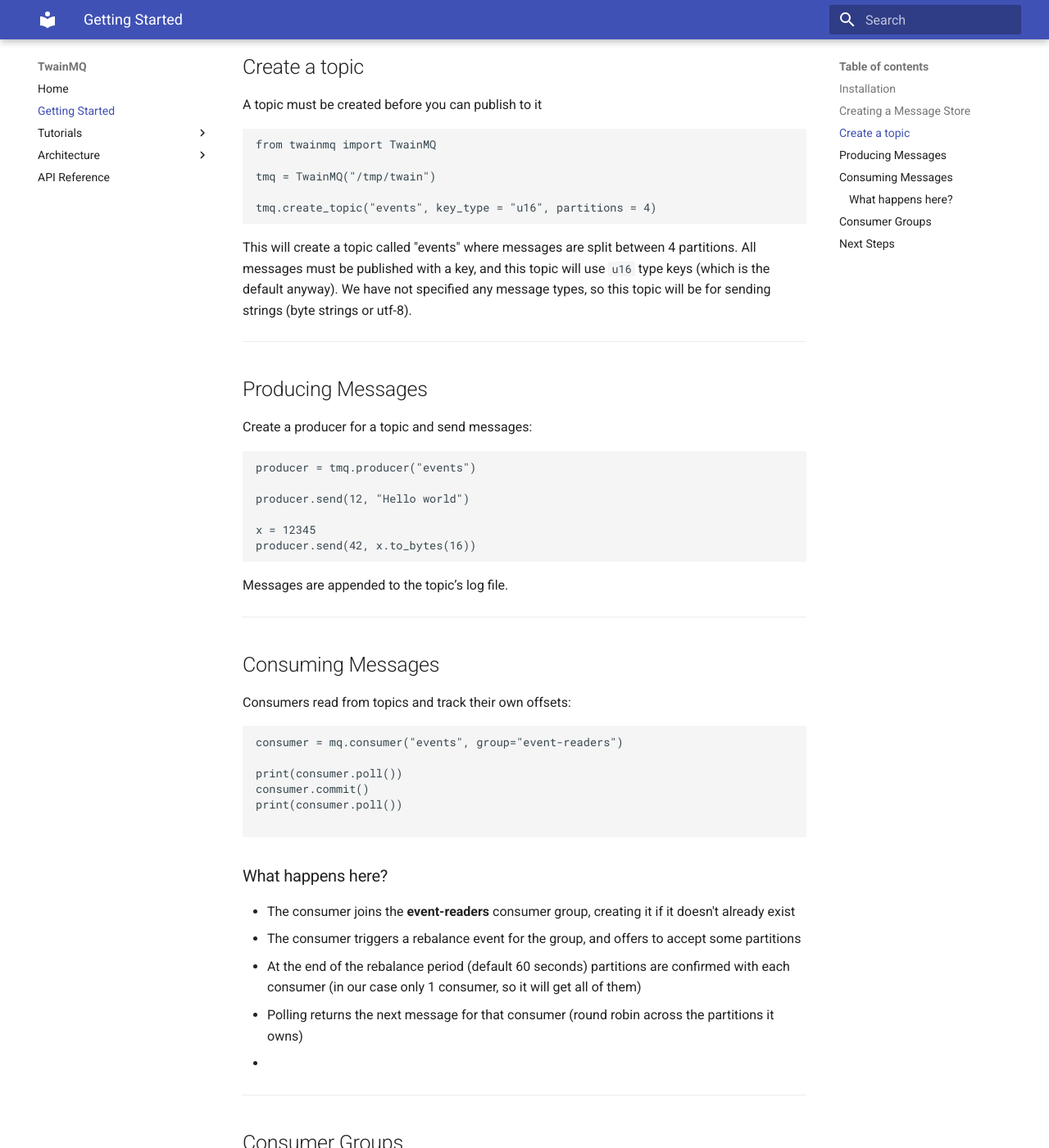
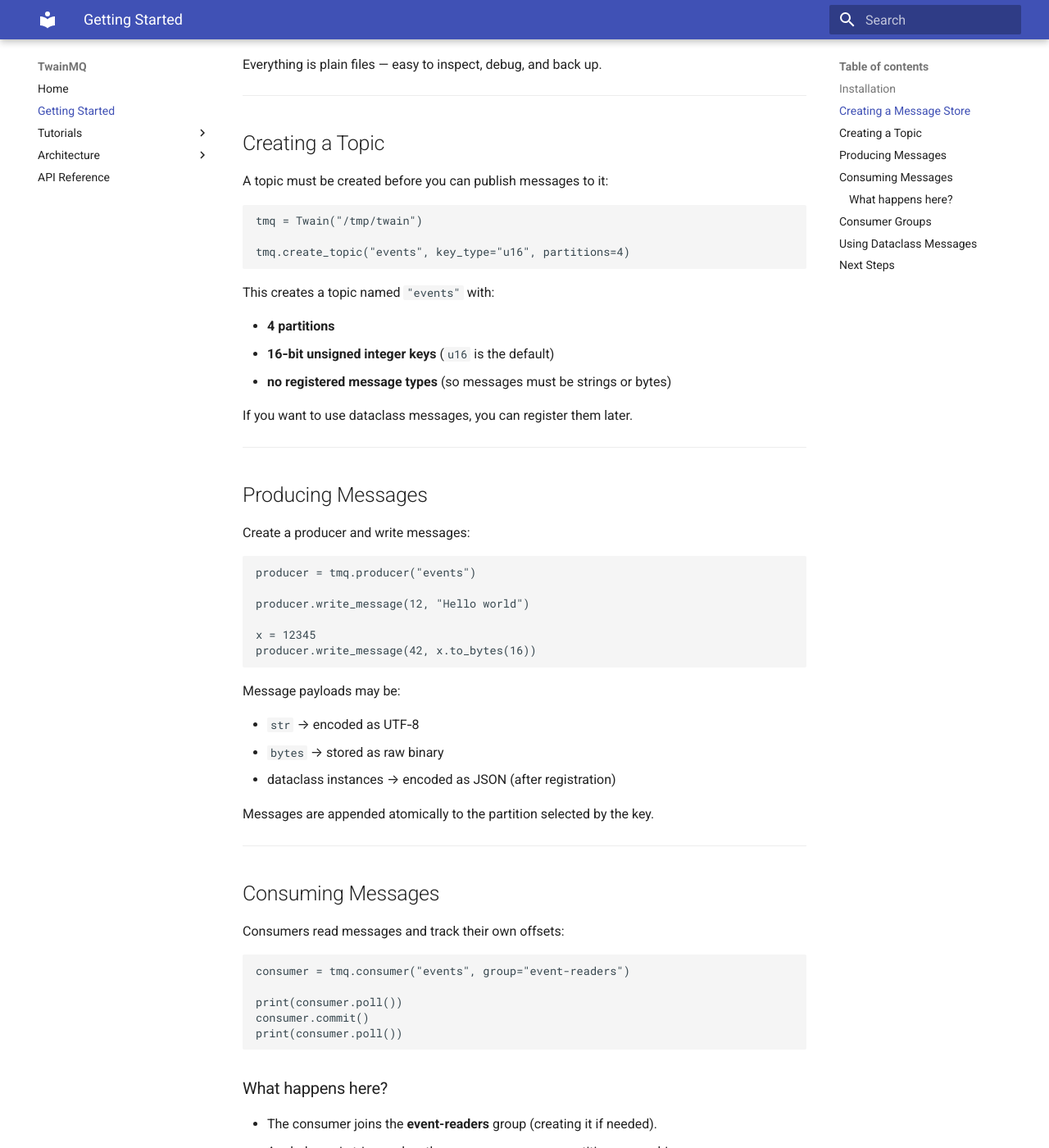
Before and after one commit to BlueRaven314/TwainMQ, an MkDocs documentation site: the page built from docs/getting-started.md, in a window 1280 px wide and 1400 px high, scrolled down 1029 px. Shown: the whole window at 82% size. Built offline with MkDocs 1.6.1 and Material for MkDocs 9.7.7, drawn with Linux system fonts in a browser that asks for light colours; some of the changed text lies outside the part shown.

Commit message:
Improved getting started documentation to match new names

````diff
--- a/docs/getting-started.md
+++ b/docs/getting-started.md
@@ -1,17 +1,17 @@
 # Getting Started
 
-This guide walks you through installing TwainMQ, creating your first topic, producing messages, and consuming them with a consumer group.
+This guide walks you through installing TwainMQ, creating your first topic, producing messages, and consuming them — including how consumer groups work.
+
+TwainMQ is intentionally simple: everything is stored as plain files, and producers/consumers are lightweight Python objects. If you know how to work with directories, you can understand TwainMQ.
 
 ---
 
 ## Installation
 
 TwainMQ is not yet published on PyPI, so install it directly from the repository:
-
 ```bash
 pip install git+https://github.com/BlueRaven314/TwainMQ.git
 ```
-
 Or clone the repo for development:
 
 ```bash
@@ -19,7 +19,6 @@
 cd TwainMQ
 pip install -e .
 ```
-
 ---
 
 ## Creating a Message Store
@@ -27,75 +26,85 @@
 TwainMQ stores all data in a directory you choose:
 
 ```python
-from twainmq import TwainMQ
+from twainmq import Twain
 
-mq = TwainMQ("/tmp/twain")
+mq = Twain("/tmp/twain")
 ```
-
 This directory will contain:
 
 - topic folders
 - partition files
-- offset tracking
-- consumer group metadata
+- consumer-group metadata
+- topic configuration (`.twc` files)
 
-Everything is plain files — easy to inspect and debug.
+Everything is plain files — easy to inspect, debug, and back up.
 
 ---
 
-## Create a topic
+## Creating a Topic
 
-A topic must be created before you can publish to it
+A topic must be created before you can publish messages to it:
 
 ```python
-from twainmq import TwainMQ
+tmq = Twain("/tmp/twain")
 
-tmq = TwainMQ("/tmp/twain")
-
-tmq.create_topic("events", key_type = "u16", partitions = 4)
+tmq.create_topic("events", key_type="u16", partitions=4)
 ```
 
-This will create a topic called "events" where messages are split between 4 partitions.  All messages must be published with a key, and this topic will use `u16` type keys (which is the default anyway).  We have not specified any message types, so this topic will be for sending strings (byte strings or utf-8).
+This creates a topic named `"events"` with:
+
+- **4 partitions**
+- **16‑bit unsigned integer keys** (`u16` is the default)
+- **no registered message types** (so messages must be strings or bytes)
+
+If you want to use dataclass messages, you can register them later.
 
 ---
 
 ## Producing Messages
 
-Create a producer for a topic and send messages:
+Create a producer and write messages:
 
 ```python
 producer = tmq.producer("events")
 
-producer.send(12, "Hello world")
+producer.write_message(12, "Hello world")
 
 x = 12345
-producer.send(42, x.to_bytes(16))
+producer.write_message(42, x.to_bytes(16))
 ```
 
-Messages are appended to the topic’s log file.
+Message payloads may be:
+
+- `str` → encoded as UTF‑8
+- `bytes` → stored as raw binary
+- dataclass instances → encoded as JSON (after registration)
+
+Messages are appended atomically to the partition selected by the key.
 
 ---
 
 ## Consuming Messages
 
-Consumers read from topics and track their own offsets:
+Consumers read messages and track their own offsets:
 
 ```python
-consumer = mq.consumer("events", group="event-readers")
+consumer = tmq.consumer("events", group="event-readers")
 
 print(consumer.poll())
 consumer.commit()
 print(consumer.poll())
-
 ```
 
 ### What happens here?
 
-- The consumer joins the **event-readers** consumer group, creating it if it doesn't already exist
-- The consumer triggers a rebalance event for the group, and offers to accept some partitions
-- At the end of the rebalance period (default 60 seconds) partitions are confirmed with each consumer (in our case only 1 consumer, so it will get all of them)
-- Polling returns the next message for that consumer (round robin across the partitions it owns)
--
+- The consumer joins the **event-readers** group (creating it if needed).
+- A rebalance is triggered so the group can agree on partition ownership.
+- After the rebalance window ends, partitions are assigned by consensus.
+- `poll()` returns the next available message from the partitions this consumer owns.
+- `commit()` records the consumer’s progress so it can resume later.
+
+TwainMQ’s consumer‑group behaviour mirrors Kafka’s — but locally, using file‑based consensus rather than a broker.
 
 ---
 
@@ -104,26 +113,48 @@
 Multiple consumers in the same group share the work:
 
 ```python
-c1 = mq.consumer("events", group="workers")
-c2 = mq.consumer("events", group="workers")
+c1 = tmq.consumer("events", group="workers")
+c2 = tmq.consumer("events", group="workers")
 ```
 
 TwainMQ will:
 
 - detect both consumers
-- rebalance partitions
-- ensure each partition is processed by exactly one consumer
+- trigger a rebalance
+- assign partitions so each is processed by exactly one consumer
 
-This mirrors Kafka’s consumer group semantics — but locally.
+If one consumer disappears, the remaining consumers will take over its partitions during the next rebalance.
+
+---
+
+## Using Dataclass Messages
+
+Dataclass messages must be registered before use:
+
+```python
+from dataclasses import dataclass
+
+@dataclass
+class Event:
+    id: int
+    text: str
+
+tmq.register_msg_cls(Event)
+
+producer = tmq.producer("events")
+producer.write_message(7, Event(id=1, text="hello"))
+```
+
+Consumers will automatically decode dataclass messages back into instances.
 
 ---
 
 ## Next Steps
 
-Check out:
+Explore the rest of the documentation:
 
-- **Tutorials** for real‑world examples
-- **Architecture** to understand how TwainMQ works internally
-- **API Reference** for details on every class and method
+- **Tutorials** — real‑world examples and workflows
+- **Architecture** — how TwainMQ works internally
+- **API Reference** — full documentation for all classes and methods
 
-TwainMQ is intentionally small and readable — feel free to explore the source code and adapt it to your needs.
+TwainMQ is small, readable, and designed to be understood. Feel free to explore the source code and adapt it to your needs.
````
